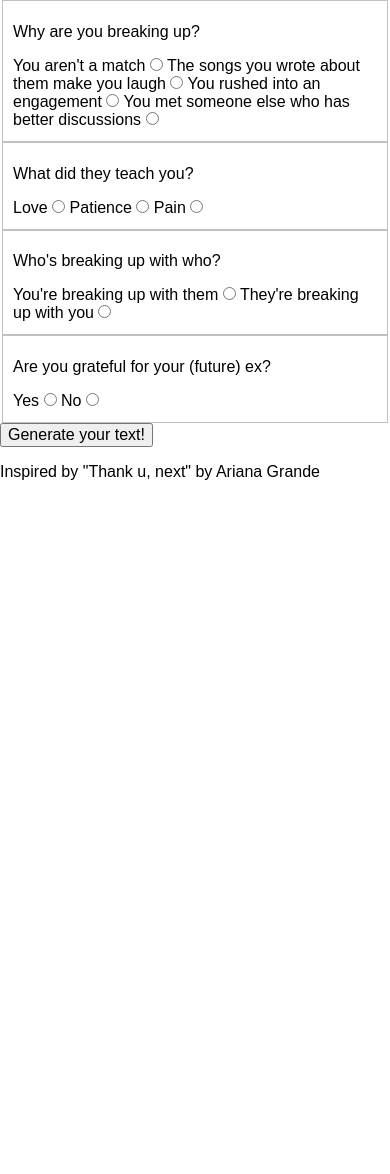
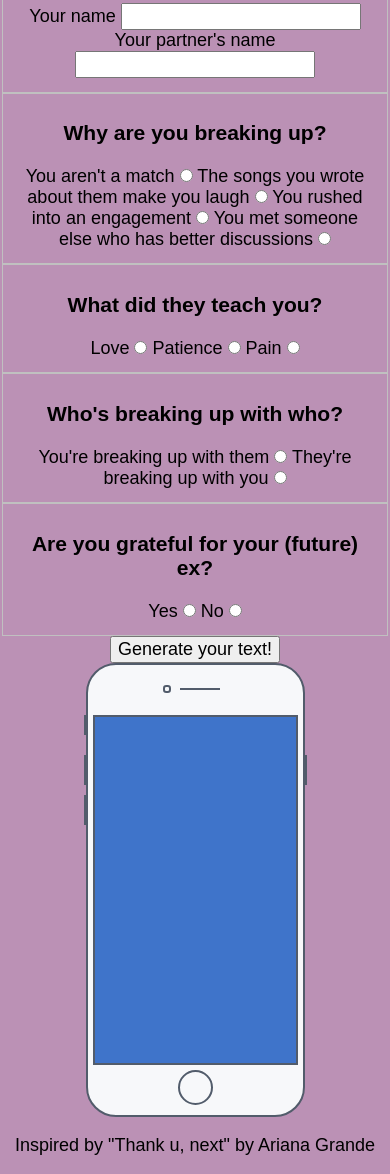
Before and after one commit to scottfuller4/scott_fuller_project3, a plain HTML site: page index.html in a window 390 px wide. Shown: the part 245-1419 px from the top of the page. Before the commit the page ends 844 px from the top, so only its background shows below. Drawn offline with nearby package versions, Linux system fonts and the light colour scheme; files that its build step writes are made by us from their sources.

Commit message:
add html markup and styles for phone section

```diff
--- a/index.html
+++ b/index.html
@@ -4,7 +4,7 @@
     <meta charset="UTF-8">
     <meta name="viewport" content="width=device-width, initial-scale=1.0">
     <meta http-equiv="X-UA-Compatible" content="ie=edge">
-    <link rel="stylesheet" href="styles/style.css">
+    <link rel="stylesheet" href="styles/styles.css">
     <title>Thank u, next</title>
 </head>
 <body>
@@ -16,14 +16,14 @@
         <section class="quiz">
             <form action="" class="quiz-form">
                 <fieldset>
-                    <p>What are your names?</p>
+                    <h3>What are your names?</h3>
                     <label for="userName">Your name</label>
                     <input type="text" id="userName" name="userName">
                     <label for="partnerName">Your partner's name</label>
                     <input type="text" id="partnerName" name="partnerName">
                 </fieldset>
                 <fieldset>
-                    <p>Why are you breaking up?</p>
+                    <h3>Why are you breaking up?</h3>
                     <label for="match">You aren't a match</label>
                     <input type="radio" id="match" value="match" name="breakUp">
                     <label for="song-laugh">The songs you wrote about them make you laugh</label>
@@ -34,7 +34,7 @@
                     <input type="radio" id="betterDiscussions" value="better-discussions" name="breakUp">
                 </fieldset>
                 <fieldset>
-                    <p>What did they teach you?</p>
+                    <h3>What did they teach you?</h3>
                     <label for="love">Love</label>
                     <input type="radio" id="love" value="love" name="teach">
                     <label for="patience">Patience</label>
@@ -43,14 +43,14 @@
                     <input type="radio" id="pain" value="pain" name="teach">
                 </fieldset>
                 <fieldset>
-                    <p>Who's breaking up with who?</p>
+                    <h3>Who's breaking up with who?</h3>
                     <label for="heart-breaker"><span class="capitalize">You're</span> breaking up with them</label>
                     <input type="radio" id="heart-breaker" value="true" name="heartBreak">
                     <label for="heart-broken"><span class="capitalize">They're</span> breaking up with you</label>
                     <input type="radio" id="heart-broken" value="false" name="heartBreak">
                 </fieldset>
                 <fieldset>
-                    <p>Are you grateful for your (future) ex?</p>
+                    <h3>Are you grateful for your (future) ex?</h3>
                     <label for="grateful-yes">Yes</label>
                     <input type="radio" id="grateful-yes" value="true" name="grateful">
                     <label for="grateful-no">No</label>
@@ -59,8 +59,21 @@
                 <input type="submit" value="Generate your text!">
             </form>
         </section>
-        <section class="generated-text">
-
+        <section class="phone">
+            <div class="iphone">
+                <span class="btn home" title="Home"></span>
+                <span class="btn silence" title="Silence Switch"></span>
+                <span class="btn volume-up" title="Volume Up"></span>
+                <span class="btn volume-down" title="Volume Down"></span>
+                <span class="btn sleep" title="Sleep"></span>
+                <span class="btn speaker" title="Speaker"></span>
+                <span class="btn camera" title="Camera"></span>
+                <div class="screen">
+                    <div class="generated-text">
+                        <!-- output goes here -->
+                    </div>
+                </div>
+            </div>
         </section>
     </main>
     <footer>
--- /dev/null
+++ b/styles/partials/_global.scss
@@ -0,0 +1,15 @@
+$backgroundColor: #bb91b5;
+$white: #fff;
+$athens-gray: #f7f8fa;
+$shuttle-gray: #525c6b;
+$indigo: #3f74ca;
+
+html {
+    font-size: 62.5%;
+}
+
+body {
+    font-size: 1.8rem;
+    background: $backgroundColor;
+    text-align: center;
+}
--- /dev/null
+++ b/styles/partials/_phone.scss
@@ -0,0 +1,85 @@
+.phone {
+    display: flex;
+    justify-content: center;
+    align-items: center;
+}
+
+.iphone {
+    padding: 50px 5px;
+    background: $athens-gray;
+    border-radius: 30px;
+    position: relative;
+}
+
+.screen {
+    background-color: $indigo;
+    width: 205px;
+    height: 350px;
+}
+
+.iphone, .screen {
+    border: 2px solid $shuttle-gray;
+}
+
+.btn {
+    border: 1px solid $shuttle-gray;
+    padding: 0;
+    outline: none;
+    background-color: transparent;
+    user-select: none;
+    position: absolute;
+}
+
+.home {
+    position: absolute;
+    bottom: 10px;
+    left: calc(50% - 17.5px);
+    border-radius: 50%;
+    width: 35px;
+    height: 35px;
+    border: 2px solid $shuttle-gray;
+}
+
+
+.silence, .volume-up, .volume-down {
+    background: $shuttle-gray;
+    width: 1px;
+    height: 30px;
+    left: -4px;
+}
+
+.silence {
+    height: 20px;
+}
+
+.volume-up {
+    top: 90px;
+}
+
+.volume-down {
+    top: 130px;
+}
+
+.sleep {
+    right: -4px;
+    background: $shuttle-gray;
+    width: 1px;
+    height: 30px;
+    top: 90px;
+}
+
+.speaker {
+    width: 40px;
+    height: 1px;
+    top: 23px;
+    left: 43%;
+}
+
+.camera {
+    width: 8px;
+    height: 8px;
+    border-radius: 40%;
+    border: 2px solid $shuttle-gray;
+    top: 20px;
+    left: 35%;
+}
--- a/styles/styles.scss
+++ b/styles/styles.scss
@@ -1 +1,3 @@
 @import 'partials/setup';
+@import 'partials/global';
+@import 'partials/phone';
```
Also changed, not shown: styles/styles.css, 1 other file.
